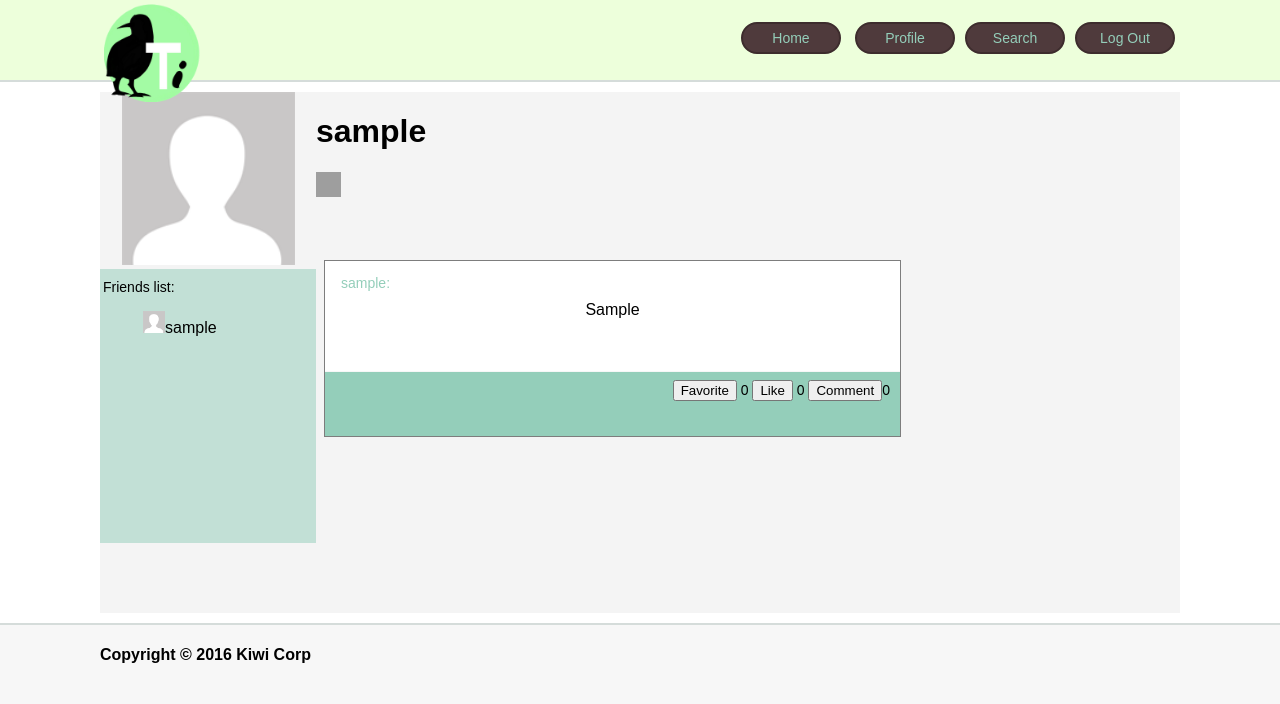
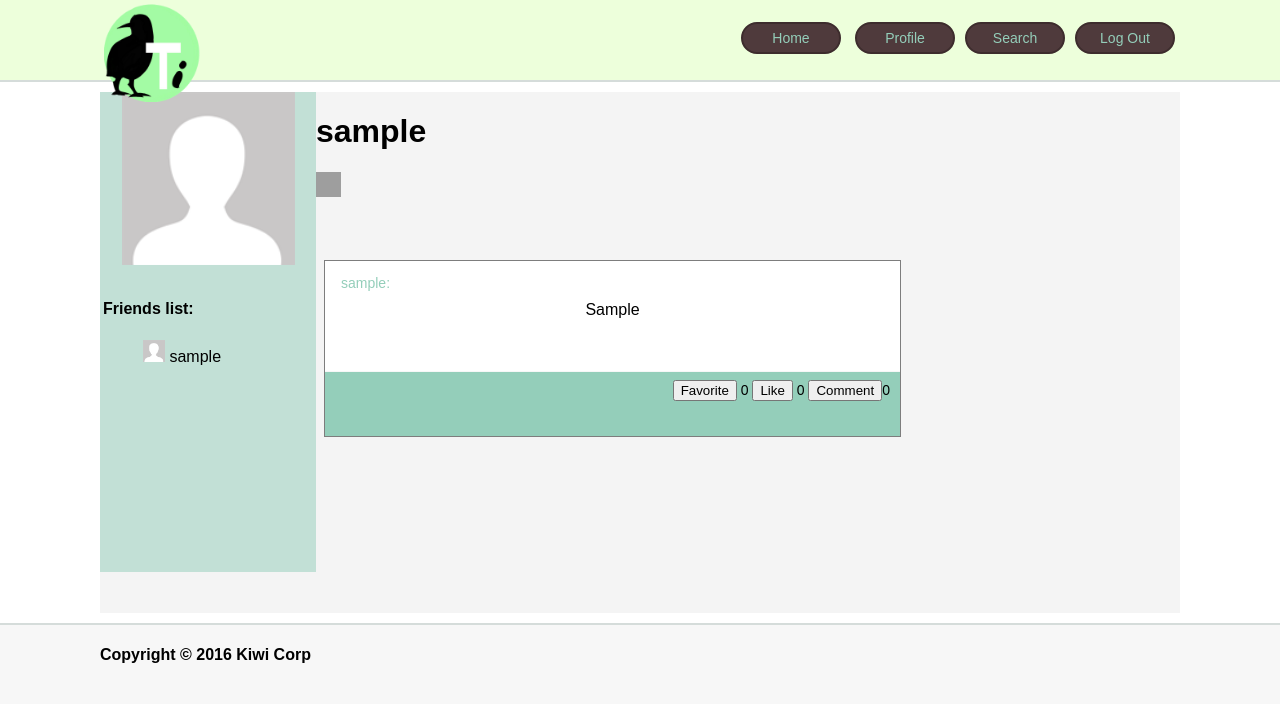
Before and after one commit to thorpe-sean-wm/TrendIt, a PHP site: page /viewprofile.php?user=1 in a window 1280 px wide. Shown: the top 704 px of the page. Run offline with PHP 8.4, Linux system fonts and the light colour scheme; the visitor is signed in with stand-in values (Sample User, id 1); tables that the repository leaves empty hold one stand-in row (values such as "Sample post"); some web fonts are replaced; grey boxes are pictures that could not be loaded.

Commit message:
Fixed CSS issues

```diff
--- a/mainstylesheet.css
+++ b/mainstylesheet.css
@@ -195,7 +195,6 @@ a:hover {
 .friend {
     padding: 10px 4px 190px 3px;
     text-align: left;
-    background-color: rgba(148, 206, 186, 0.51);
 
 }
 
@@ -209,6 +208,7 @@ a:hover {
     left: 200px;
     position: absolute;
 }
+
 #userBio{
     float: left;
     width: 80%;
@@ -217,4 +217,5 @@ a:hover {
 #profileLeftBar {
     width: 20%;
     float: left;
+    background-color: #C2E0D6;
 }
--- a/viewprofile.php
+++ b/viewprofile.php
@@ -29,7 +29,7 @@ require_once "header.php";
         <div id="profileLeftBar">
             <div id="userphoto" align="center"><img src="images/avatar.png" alt="default avatar" width="173" ></div>
             <div class="friend" align="left">
-                <p>Friends list:</p>
+                <h4>Friends list:</h4>
                 <?php
                 // Retrieve the score data from MySQL
                 $query = "SELECT * FROM followers WHERE userID = '" . $pageInfo['userID'] . "'";
@@ -51,7 +51,7 @@ require_once "header.php";
                     );
                     $userinfo = $stmt->fetch();
 
-                    echo '<li><a href="?user=' . $userinfo['userID'] . '"><img src="images/avatar.png" width="22" height="22">'. $userinfo['username'] .'</a></li>';
+                    echo '<li><a href="?user=' . $userinfo['userID'] . '"><img src="images/avatar.png" width="22" height="22">&nbsp;'. $userinfo['username'] .'</a></li>';
                 }
 
                 echo '</ul>';
@@ -61,8 +61,11 @@ require_once "header.php";
         <div id="userBio">
             <h1 id="viewprofileTitle"><?php echo $pageInfo['username']; ?></h1>
 
-
-            <a href="editprofile.php" class="gear"><img src="https://cdn4.iconfinder.com/data/icons/ionicons/512/icon-ios7-gear-128.png" height="25" width="25"></a>
+            <?php
+            if($_SESSION['userID'] == $pageInfo['userID']){
+                echo '<a href="editprofile.php" class="gear"><img src="https://cdn4.iconfinder.com/data/icons/ionicons/512/icon-ios7-gear-128.png" height="25" width="25"></a>';
+            }
+            ?>
         </div>
 
         <div class="feed">
```
